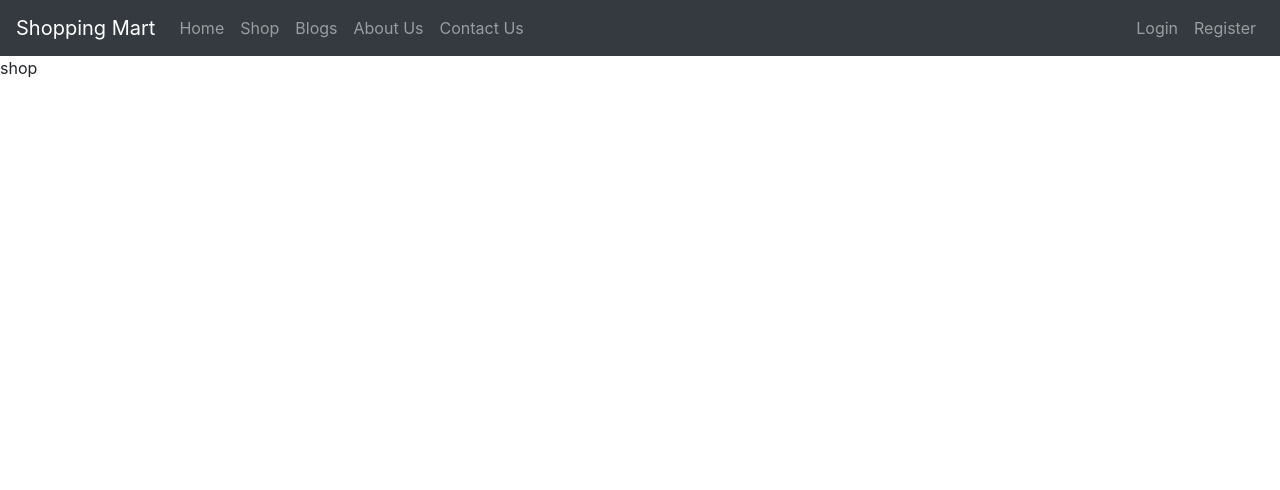
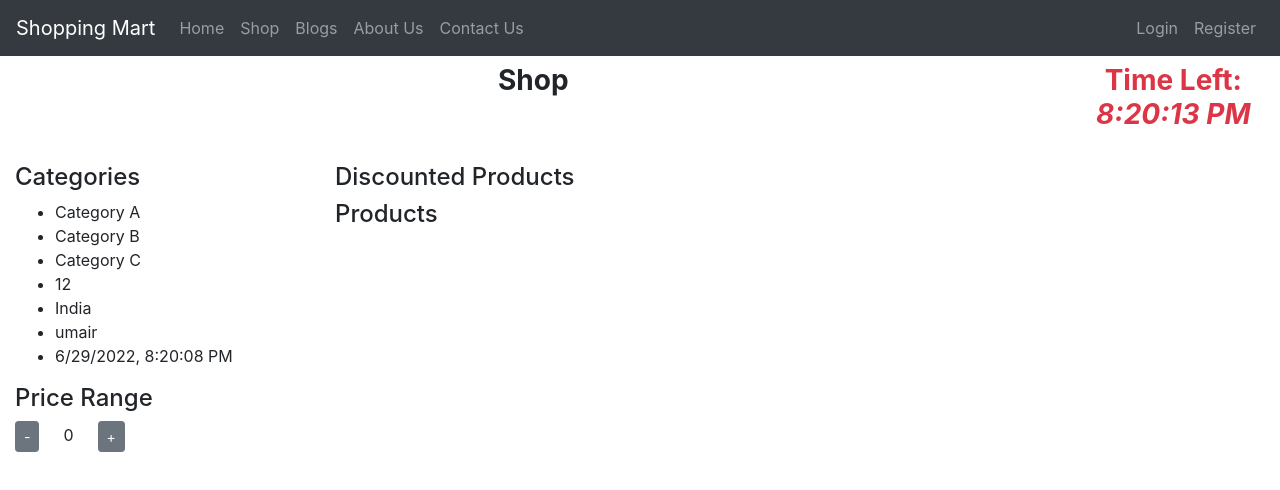
Before and after one commit to danishtariq2050/abc, a React (Create React App) app: page /shop in a window 1280 px wide. Shown: the top 490 px of the page. Built offline with nearby package versions, Linux system fonts and the light colour scheme.

Commit message:
describe about class component

```diff
--- a/src/components/Shop/Shop.jsx
+++ b/src/components/Shop/Shop.jsx
@@ -1,5 +1,116 @@
-function Shop() {
-    return 'shop';
+import { Component } from "react";
+
+class Shop extends Component {
+
+    constructor(props) {
+        super(props);
+        this.state = ({
+            xyz: 12,
+            abc: 'umair',
+            country: 'India',
+            priceRange: 0,
+            priceError: '',
+            date: new Date().toLocaleString(),
+            timeLeft: new Date().toLocaleTimeString(),
+        });
+
+        console.log('Constructor');
+
+        this.incre = this.incre.bind(this);
+        this.decre = this.decre.bind(this);
+    }
+
+    decre() {
+        if (this.state.priceRange === 0) {
+            this.setState({
+                priceError: 'Minimum Price Range will be 0'
+            })
+        }
+        else {
+            this.setState({
+                priceRange: this.state.priceRange - 1
+            })
+        }
+    }
+
+    incre() {
+        this.setState({
+            priceRange: this.state.priceRange + 1,
+            priceError: ''
+        })
+    }
+
+    componentDidMount() {
+        console.log('Component didmount');
+        setTimeout(() => {
+            this.setState({
+                timeLeft: new Date().toLocaleTimeString()
+            })
+        }, 100)
+    }
+
+    componentWillUnmount() {
+        console.log('Component Unmount');
+    }
+
+    componentDidUpdate(prevProps, prevState) {
+        console.log('Component DidUpdate');
+        if (prevState.priceRange !== this.state.priceRange) {
+            console.log('oldPriceRange', prevState.priceRange);
+            console.log('newPriceRange', this.state.priceRange);
+        }
+        setTimeout(() => {
+            this.setState({
+                timeLeft: new Date().toLocaleTimeString()
+            })
+        }, 100)
+    }
+
+    render() {
+        return (
+            <div className="container-fluid" >
+                <div className="row">
+                    <div className="col-10 mt-2 mb-4">
+                        <h3 className="text-center font-weight-bold">Shop</h3>
+                    </div>
+                    <div className="col-2 mt-2 mb-4">
+                        <h3 className="text-center font-weight-bold text-danger">
+                            Time Left: <span className="font-italic">{this.state.timeLeft}</span>
+                        </h3>
+                    </div>
+                    <div className="col-3">
+                        <h4>Categories</h4>
+                        <ul>
+                            <li>Category A</li>
+                            <li>Category B</li>
+                            <li>Category C</li>
+                            <li>{this.state.xyz}</li>
+                            <li>{this.state.country}</li>
+                            <li>{this.state.abc}</li>
+                            <li>{this.state.date}</li>
+                        </ul>
+
+                        <h4>Price Range</h4>
+                        <div>
+                            <button className="btn btn-secondary btn-sm" onClick={() => this.decre()}>-</button>
+                            <span className="mx-4">{this.state.priceRange}</span>
+                            <button className="btn btn-secondary btn-sm" onClick={() => this.incre()}>+</button>
+                        </div>
+                        <small className="text-danger font-weight-bold">{this.state.priceError}</small>
+                    </div>
+                    <div className="col">
+                        <div>
+                            <h4>Discounted Products</h4>
+                        </div>
+
+                        <div>
+                            <h4>Products</h4>
+                        </div>
+                    </div>
+                </div>
+            </div>
+        );
+    }
 }
 
 export default Shop;
```
